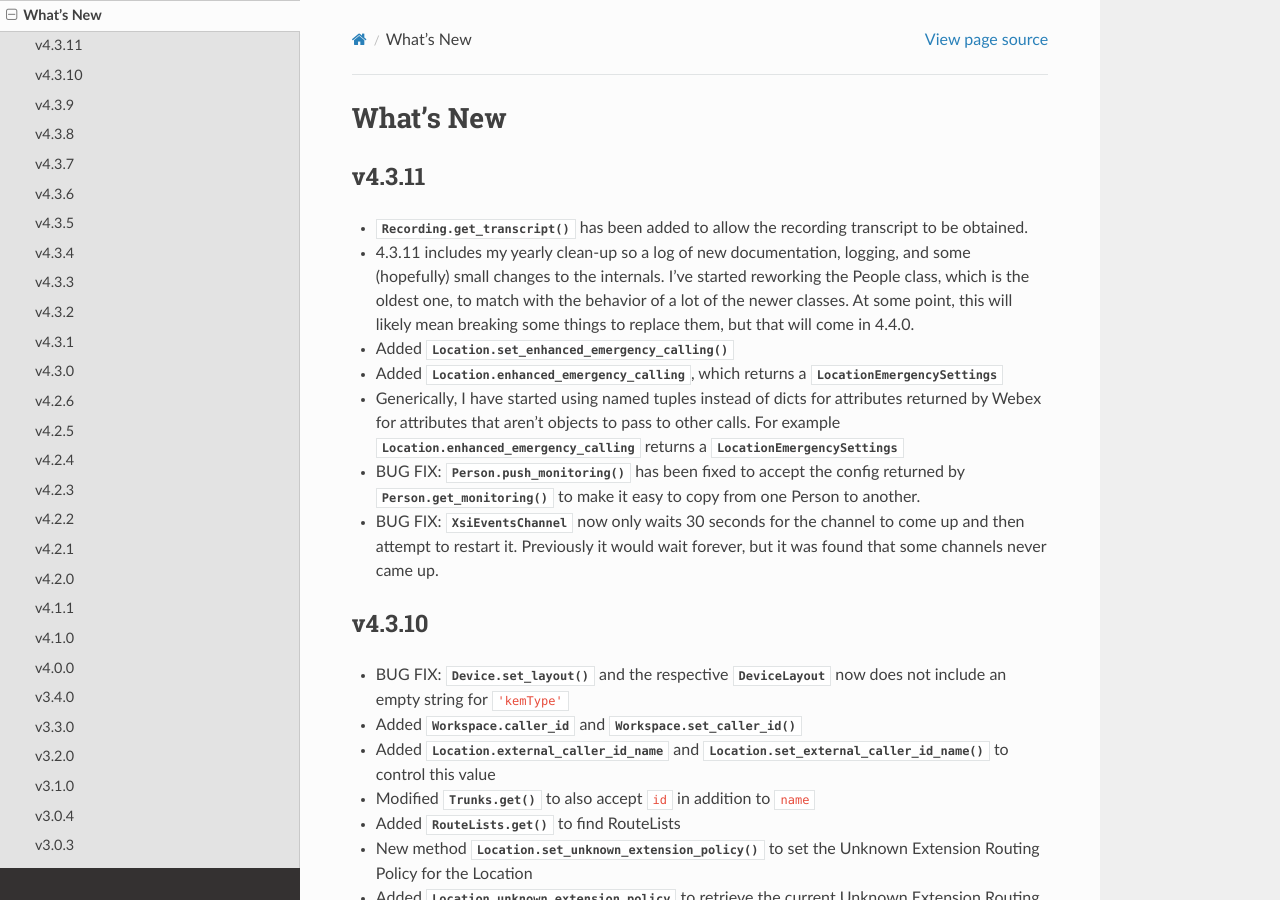
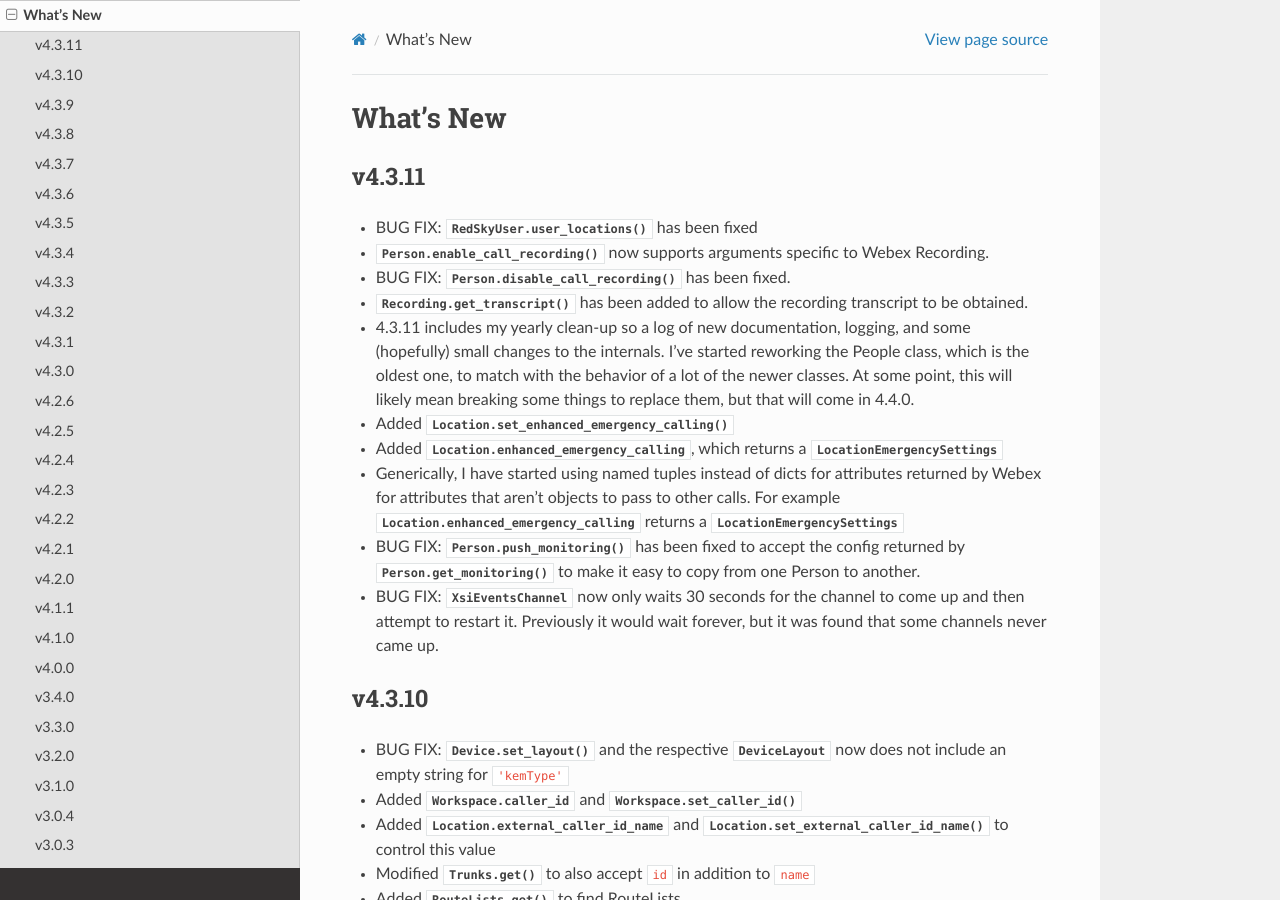
Before and after one commit to kctrey/wxcadm, a Sphinx documentation site: the page built from docs/source/whatsnew.rst, in a window 1280 px wide and 900 px high. Built offline with Sphinx 7.4.7 and the Read the Docs theme 3.1.0, drawn with Linux system fonts in a browser that asks for light colours.

Commit message:
bug:Fixed RedSkyUser.user_locations

```diff
--- a/docs/source/whatsnew.rst
+++ b/docs/source/whatsnew.rst
@@ -5,6 +5,9 @@ What's New
 
 v4.3.11
 -------
+- BUG FIX: :meth:`RedSkyUser.user_locations` has been fixed
+- :meth:`Person.enable_call_recording()` now supports arguments specific to Webex Recording.
+- BUG FIX: :meth:`Person.disable_call_recording()` has been fixed.
 - :meth:`Recording.get_transcript()` has been added to allow the recording transcript to be obtained.
 - 4.3.11 includes my yearly clean-up so a log of new documentation, logging, and some (hopefully) small changes to the internals. I've started reworking the People class, which is the oldest one, to match with the behavior of a lot of the newer classes. At some point, this will likely mean breaking some things to replace them, but that will come in 4.4.0.
 - Added :meth:`Location.set_enhanced_emergency_calling()`
```
Also changed, not shown: 1 other file.
